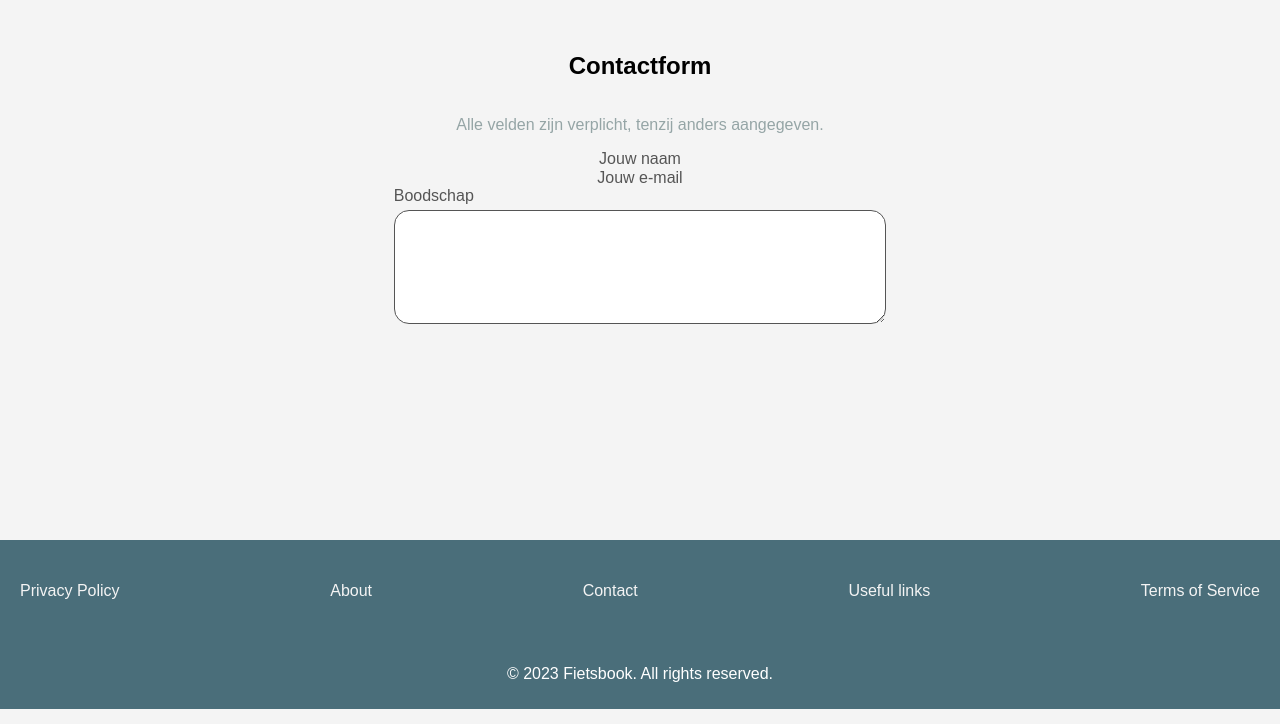
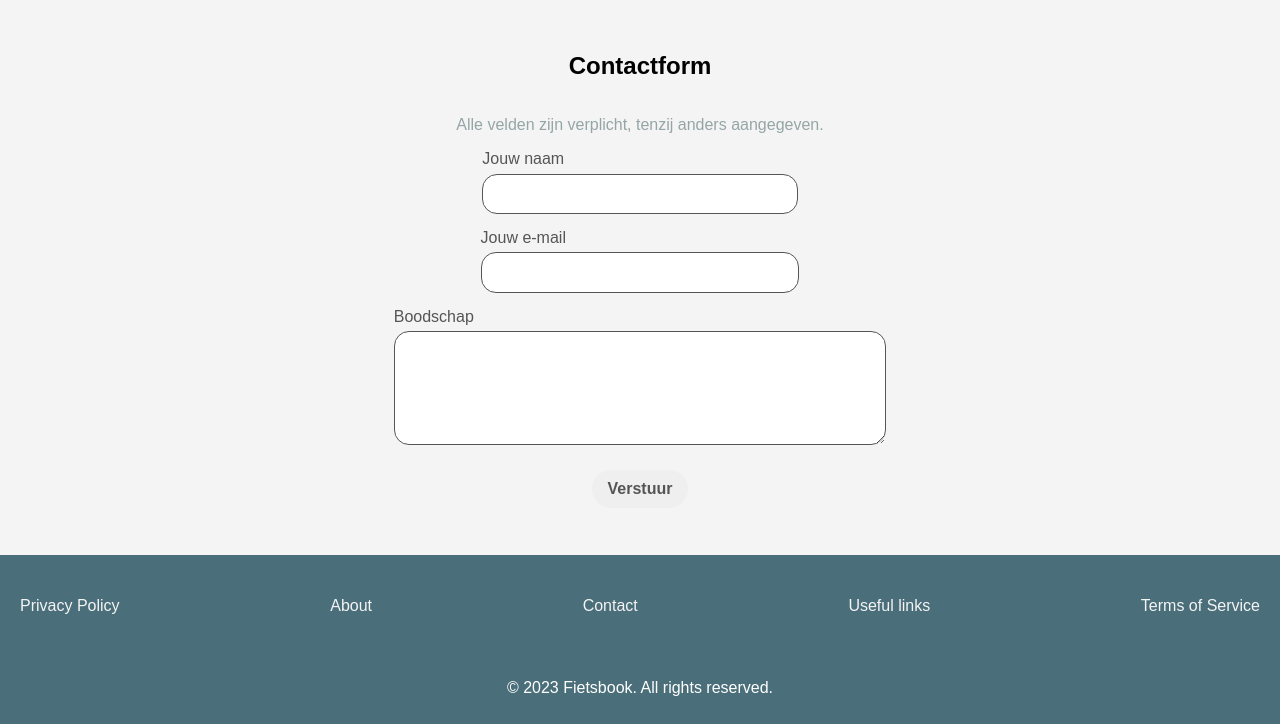
Before and after one commit to R4ybeam/WebDev, a PHP site: page /fietsbook/contact/index.php in a window 1280 px wide. Shown: the part 91-815 px from the top of the page. Run offline with PHP 8.4, Linux system fonts and the light colour scheme; some libraries are stand-ins or nearby versions.

Commit message:
main css  input box fix

```diff
--- a/fietsbook/css/style.css
+++ b/fietsbook/css/style.css
@@ -14,10 +14,10 @@ body {
 }
 
 /* Header Styles */
-input {
+#menu-toggle {
     display: none;
 }
-
+/* shit hierboven fuckte me input boxes voor inloggen registreren en contact als het niet werkt verander #menu-toggle terug naar input */
 header {
     background-color: #4a6e7a;
     color: #fff;
```
